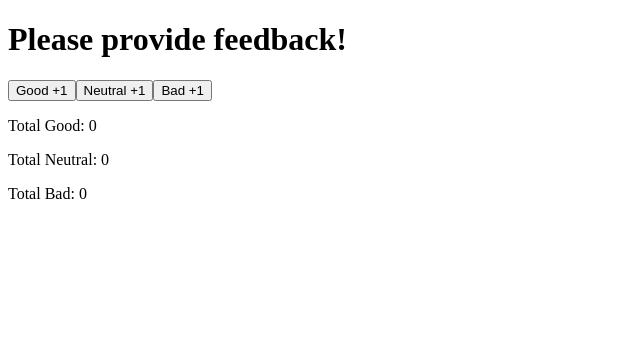
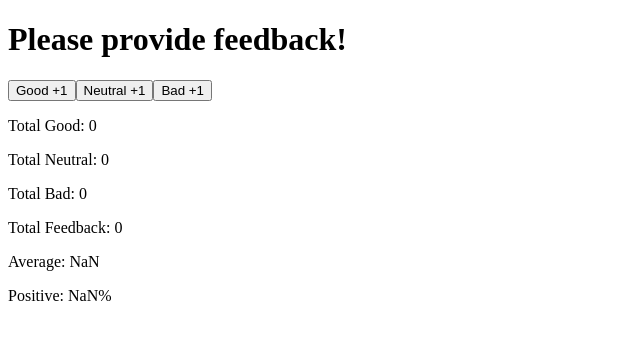
Before and after one commit to fakegood/fullstackopen-fullstack-course, a React (Vite) app in the folder part1/unicafe/: page / in a window 1280 px wide. Shown: the top 340 px of the page, without its empty margins (0-640 px from the left). Built offline with nearby package versions, Linux system fonts and the light colour scheme.

Commit message:
refactor: unicafe step 2

```diff
--- a/part1/unicafe/src/App.jsx
+++ b/part1/unicafe/src/App.jsx
@@ -1,10 +1,13 @@
-import { useState } from 'react'
+import {useState} from 'react'
 
 const App = () => {
     // save clicks of each button to its own state
     const [good, setGood] = useState(0)
     const [neutral, setNeutral] = useState(0)
     const [bad, setBad] = useState(0)
+
+    const total = good + neutral + bad;
+    const average = (good - bad) / total;
 
     return (
         <div>
@@ -16,6 +19,9 @@
             <p>Total Good: {good}</p>
             <p>Total Neutral: {neutral}</p>
             <p>Total Bad: {bad}</p>
+            <p>Total Feedback: {total}</p>
+            <p>Average: {average}</p>
+            <p>Positive: {(good / total) * 100}%</p>
         </div>
     )
 }
```
Lines whose indentation alone changed are shown as unchanged.
